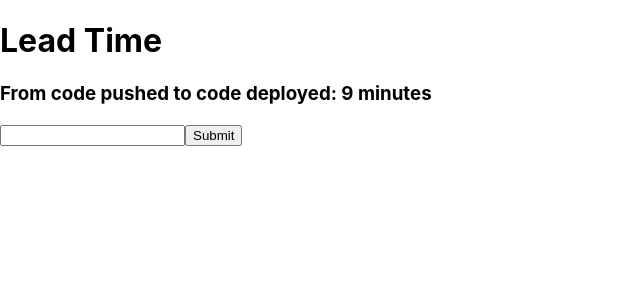
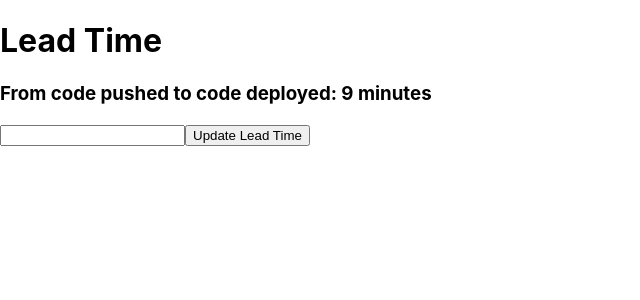
Before and after one commit to tmusibon/squad6-react-metrics-dev, a React (Create React App) app: page / in a window 1280 px wide. Shown: the top 300 px of the page, without its empty margins (0-640 px from the left). Built offline with nearby package versions, Linux system fonts and the light colour scheme.

Commit message:
adding proper leadtime2

```diff
--- a/src/App.js
+++ b/src/App.js
@@ -20,7 +20,7 @@ function App() {
       <h1>Lead Time</h1>
       <h3>{leadTimeText}</h3>
       <input type="Text" id="leadTimeInput" onChange={leadTimeInputHandler}/>
-      <button id="leadTimeSubmit" onClick={leadTimeButtonHandler}>Submit</button>
+      <button id="leadTimeSubmit" onClick={leadTimeButtonHandler}>Update Lead Time</button>
     </>
   );
 }
```
